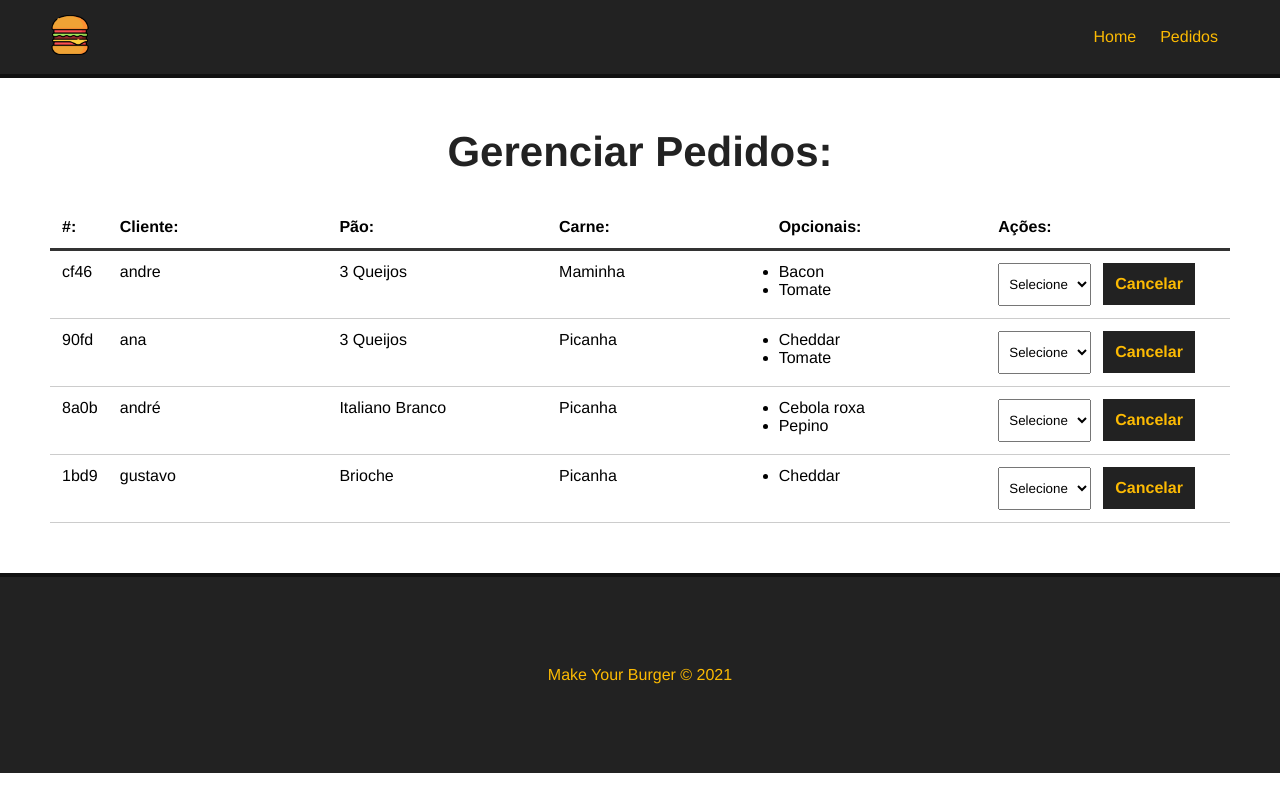
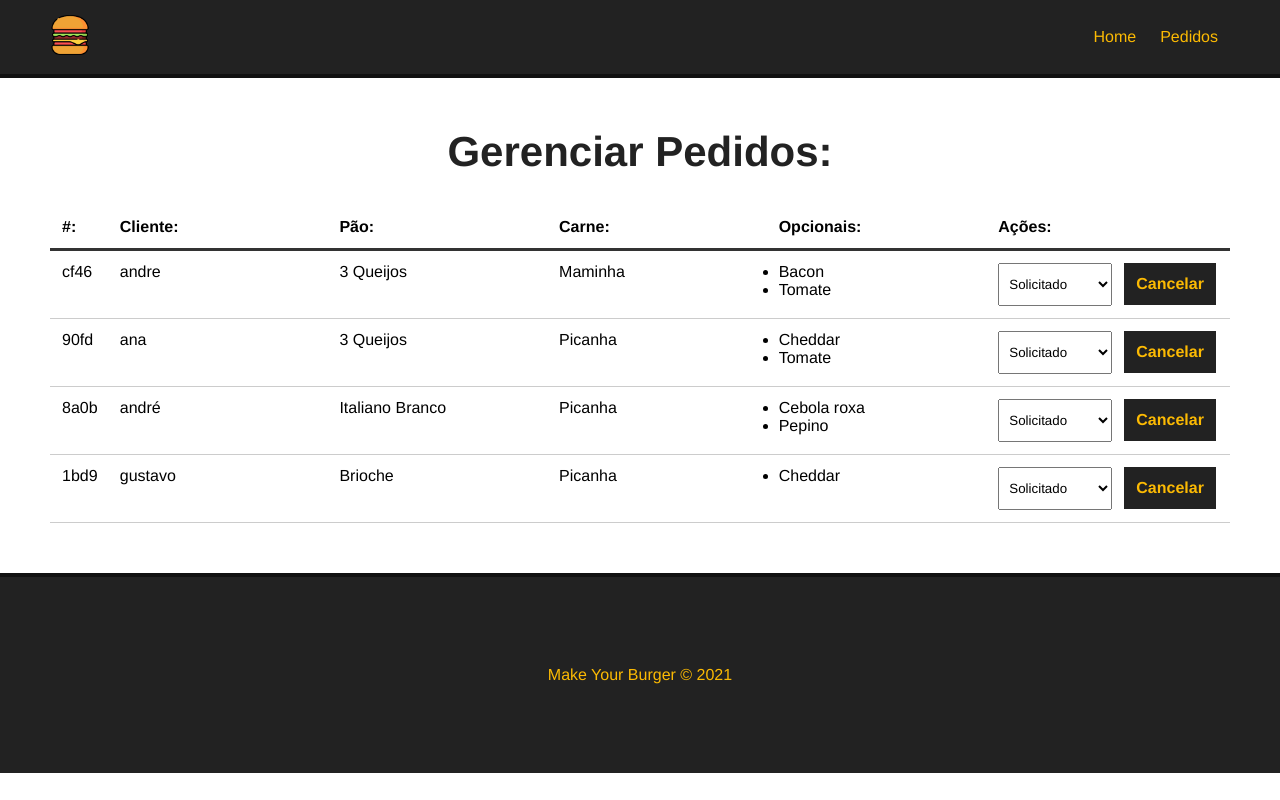
Before and after one commit to andregustavoxs/make-your-burguer, a Vue app: page /pedidos in a window 1280 px wide. Built offline with nearby package versions, Linux system fonts and the light colour scheme; data requests are answered from the project's data file.

Commit message:
#30 - Recebendo os status dos pedidos

```diff
--- a/src/components/Dashboard.vue
+++ b/src/components/Dashboard.vue
@@ -24,6 +24,7 @@
         <div>
           <select name="status" class="status">
             <option value="">Selecione</option>
+            <option v-for="s in status" :key="s.id" value="s.tipo" :selected="burger.status === s.tipo">{{ s.tipo }}</option>
           </select>
           <button class="delete-btn">Cancelar</button>
         </div>
@@ -50,7 +51,14 @@
 
       this.burgers = data;
 
-      console.log(this.burgers)
+      await this.getStatus();
+    },
+    async getStatus() {
+      const req = await fetch("http://localhost:3000/status");
+
+      const data = await req.json();
+
+      this.status = data;
     }
   },
   mounted() {
```
